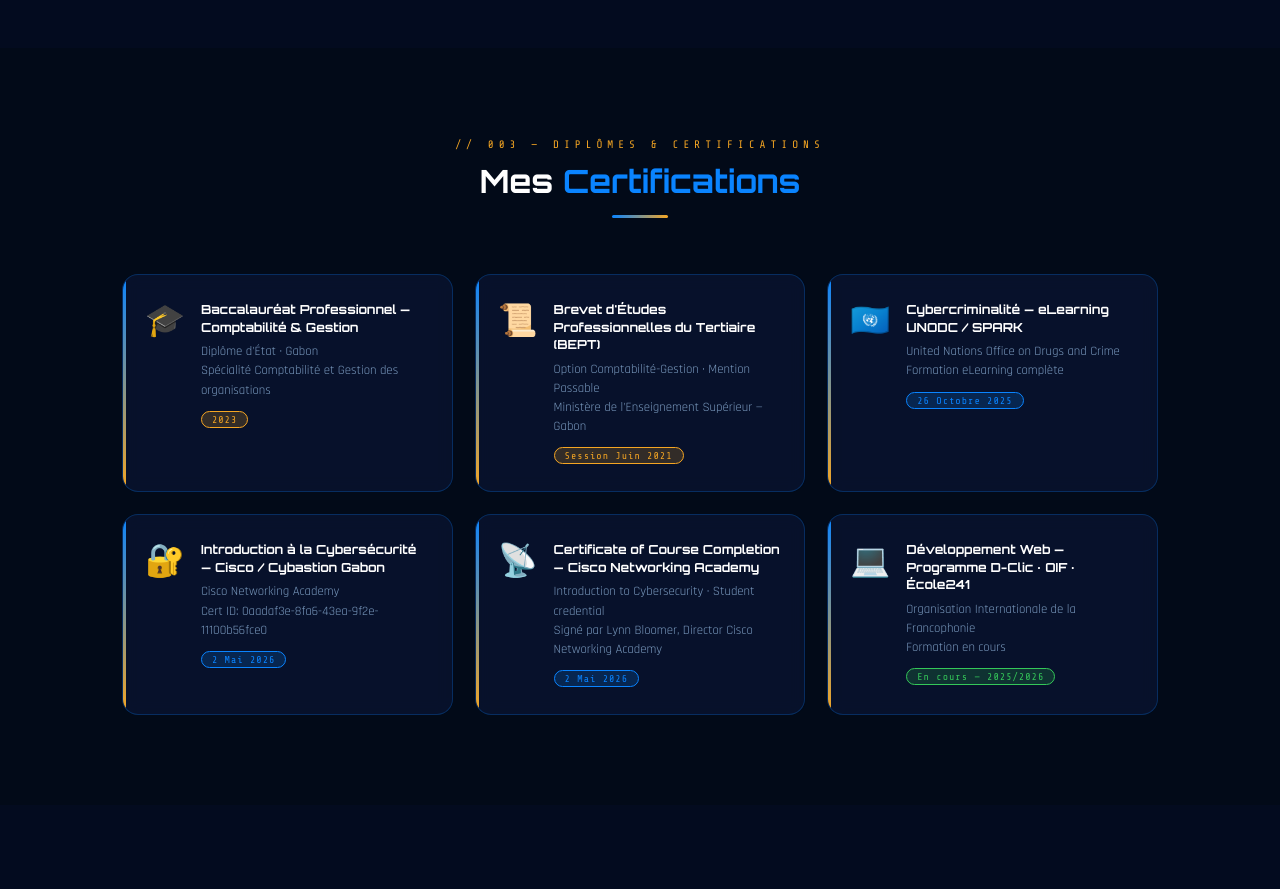
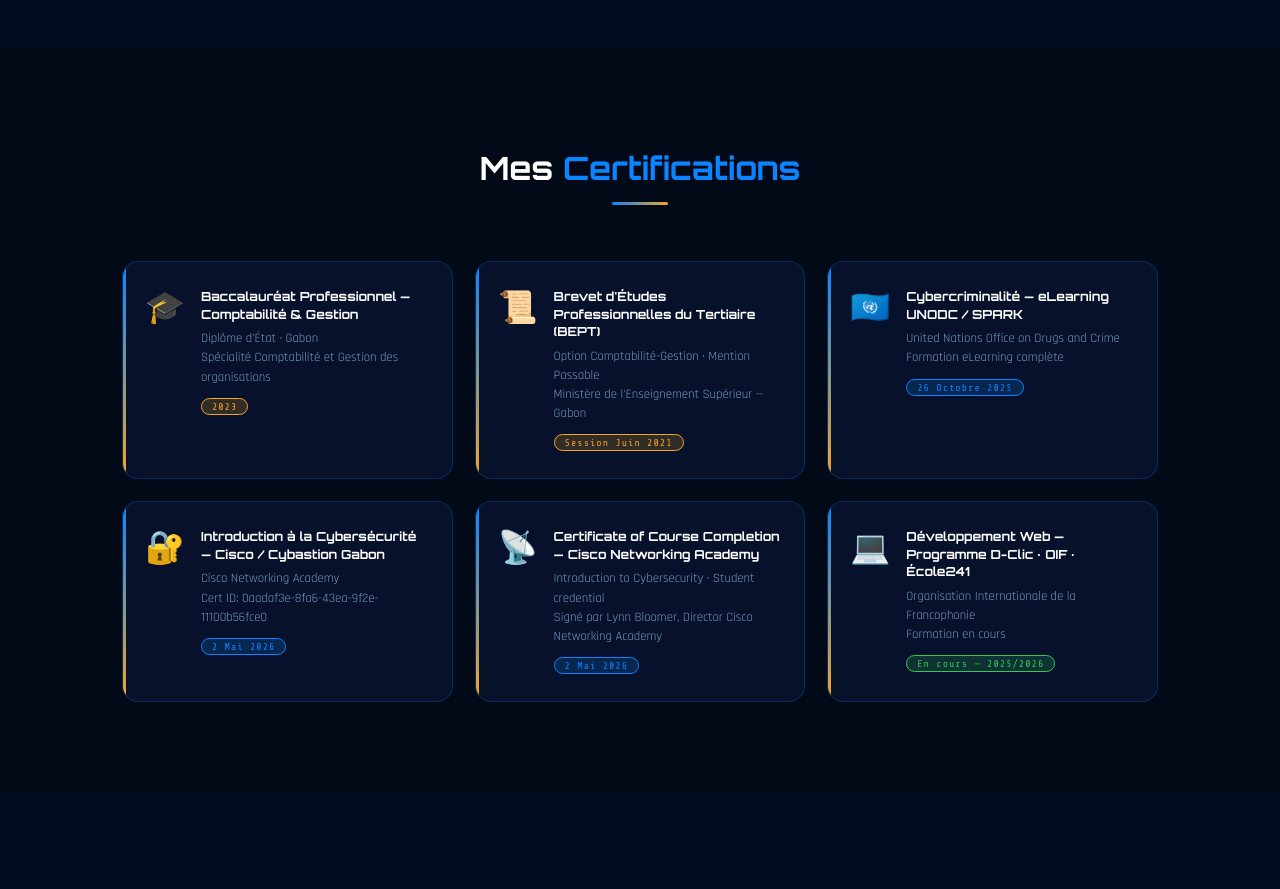
Before and after one commit to NEJDev241/portfolio, a plain HTML site: page index.html in a window 1280 px wide. Shown: the part 2660-3549 px from the top of the page. Drawn offline with nearby package versions, Linux system fonts and the light colour scheme.

Commit message:
premier envoi de mon projet

```diff
--- a/index.html
+++ b/index.html
@@ -264,7 +264,7 @@
     <section id="certifications">
       <div class="container">
         <div class="section-header reveal">
-          <span class="section-label">// 003 — Diplômes &amp; Certifications</span>
+          <span class="section-label"></span>
           <h2 class="section-title">Mes <span>Certifications</span></h2>
           <div class="section-line"></div>
         </div>
```
Also changed, not shown: 1 other file.
